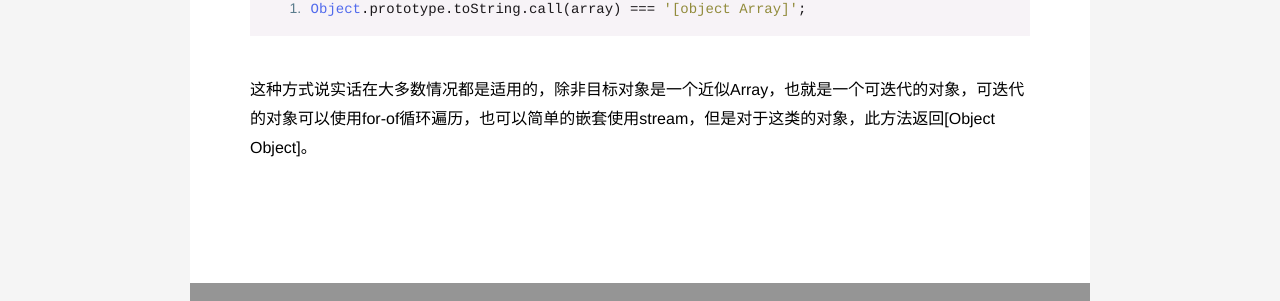
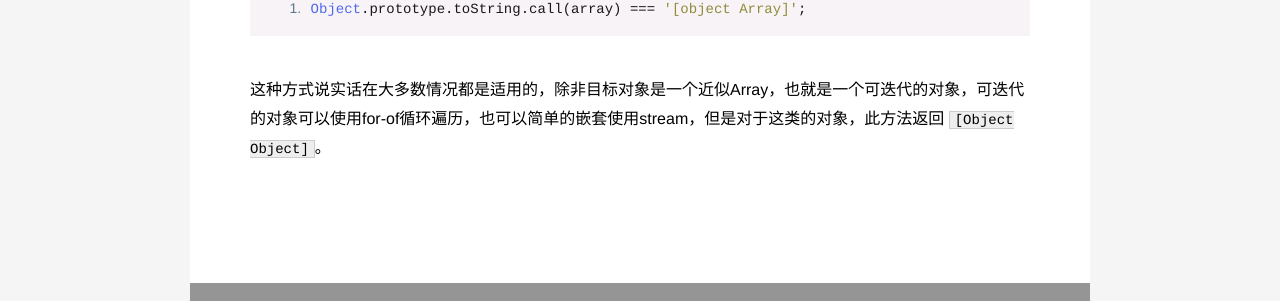
Before and after one commit to WMXPY/blog.mengw.io, a Jekyll site: the page built from _posts/javascript/2018-09-09-Play-With-JS-01.md, in a window 1280 px wide. Shown: the part 1024-1325 px from the top of the page. Built offline with Jekyll 4.4.1, drawn with Linux system fonts in a browser that asks for light colours.

Commit message:
[chore] polish files

````diff
--- a/_posts/javascript/2018-09-09-Play-With-JS-01.md
+++ b/_posts/javascript/2018-09-09-Play-With-JS-01.md
@@ -30,4 +30,4 @@ description: 调戏JS, 判断一个数组是不是数组
 Object.prototype.toString.call(array) === '[object Array]';
 ```
 
-这种方式说实话在大多数情况都是适用的，除非目标对象是一个近似Array，也就是一个可迭代的对象，可迭代的对象可以使用for-of循环遍历，也可以简单的嵌套使用stream，但是对于这类的对象，此方法返回\[Object Object]。
+这种方式说实话在大多数情况都是适用的，除非目标对象是一个近似Array，也就是一个可迭代的对象，可迭代的对象可以使用for-of循环遍历，也可以简单的嵌套使用stream，但是对于这类的对象，此方法返回 `[Object Object]`。
````
Also changed, not shown: _posts/javascript/2017-06-29-Install-Cpp-Py-based-npm-package.md (+1 -1 lines), _posts/javascript/2018-03-28-Webpack-Config-Engineer.md (+1 -1 lines), _posts/miscellaneous/2019-03-21-Miscellaneous-Python-CV.md (+2 -2 lines), _posts/javascript/2019-03-26-Typescript-Function-Argument.md (line endings or trailing spaces), _posts/javascript/2019-04-09-Everything-Are-Generators.md (line endings or trailing spaces).
